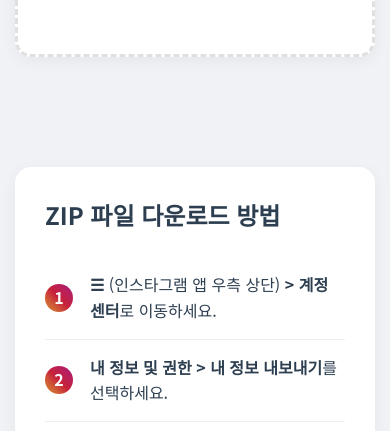
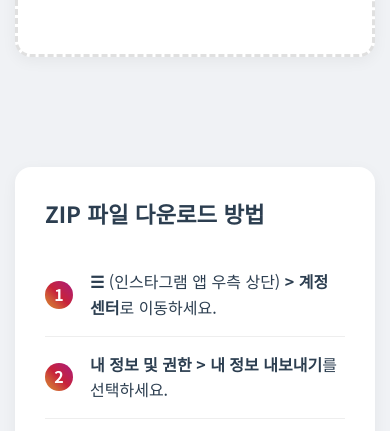
Before and after one commit to jjayli/instagram-unfollower, a plain HTML site: page index.html in a window 390 px wide. Shown: the part 385-816 px from the top of the page. Drawn offline with nearby package versions, Linux system fonts and the light colour scheme.

Commit message:
Update3 index.html
set h2 pixel

```diff
--- a/index.html
+++ b/index.html
@@ -281,7 +281,8 @@
             .upload-area { padding: 40px 20px; }
             .upload-text { font-size: 1.1em; }
             .user-list { grid-template-columns: 1fr; gap: 12px; }
-            #results h2, .how-to-guide h2 { font-size: 1.5em; }
+            #results h2 { font-size: 1.5em; }
+            .how-to-guide h2 { font-size: 1.4em; }
             .how-to-guide li { font-size: 1em; padding-left: 45px; }
             .how-to-guide li::before { width: 28px; height: 28px; }
         }
```
